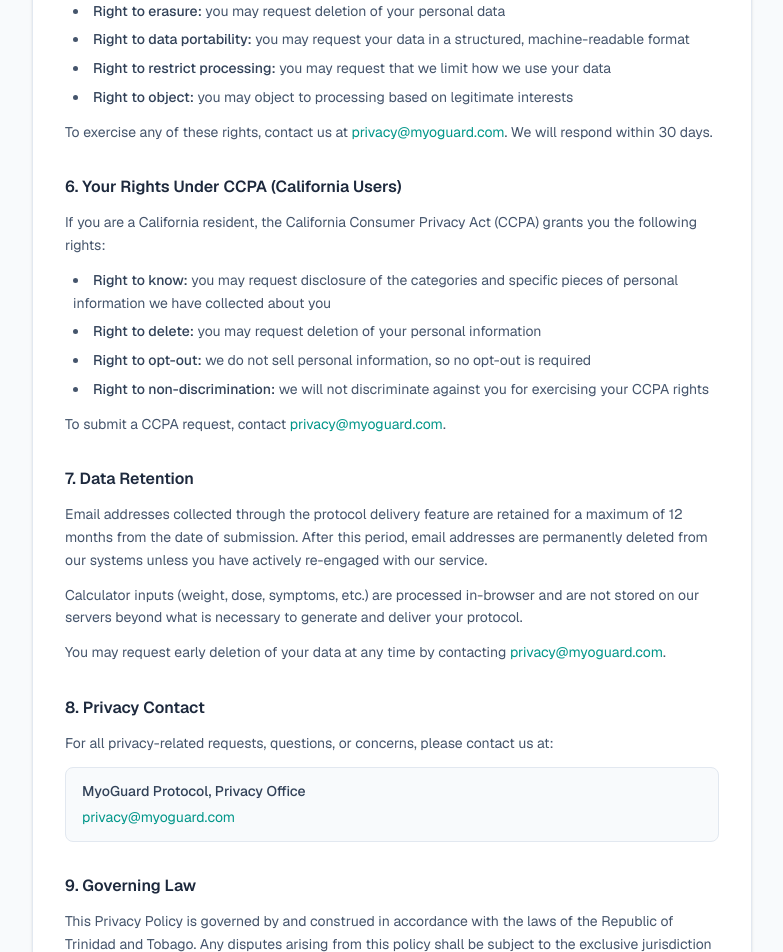
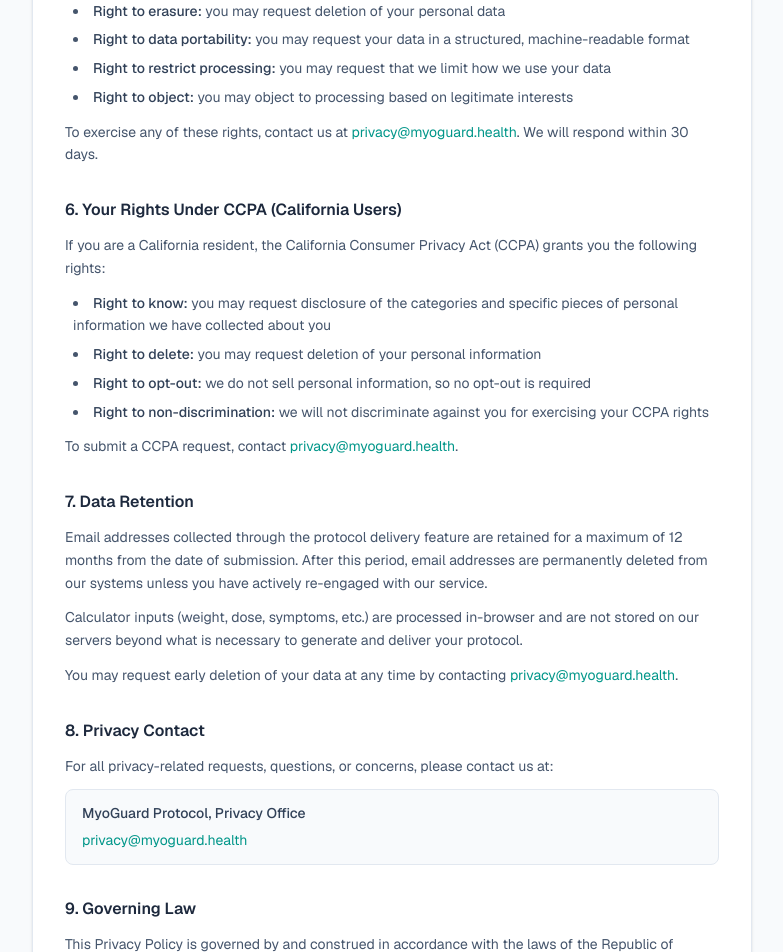
Before and after one commit to MyoGuardProtocol/myoguard-web, a Next.js app: page /privacy in a window 1280 px wide. Shown: the part 1500-2452 px from the top of the page, without its empty margins (248-1031 px from the left). Built offline with nearby package versions, Linux system fonts and the light colour scheme.

Commit message:
feat: update domain to myoguard.health across all pages

```diff
--- a/app/page.tsx
+++ b/app/page.tsx
@@ -257,7 +257,7 @@ export default function Home() {
             <p className="mt-6 text-xs text-slate-400 text-center leading-relaxed">
               This tool generates educational nutritional reference data only. It does not constitute
               a physician-patient relationship or individualised medical advice. Review all recommendations
-              with your prescribing physician. © 2026 MyoGuard Protocol · <a href="/privacy" className="underline hover:text-slate-600 transition-colors">Privacy Policy</a>
+              with your prescribing physician. © 2026 MyoGuard Protocol · myoguard.health · <a href="/privacy" className="underline hover:text-slate-600 transition-colors">Privacy Policy</a>
             </p>
           </>
         ) : (
@@ -401,7 +401,7 @@ export default function Home() {
             <p className="mt-6 text-xs text-slate-400 text-center leading-relaxed">
               This protocol output is an educational nutritional reference tool only. It does not constitute
               a physician-patient relationship or individualised medical advice. Review all recommendations
-              with your prescribing physician before commencing supplementation. © 2026 MyoGuard Protocol · Dr. B, MBBS · <a href="/privacy" className="underline hover:text-slate-600 transition-colors">Privacy Policy</a>
+              with your prescribing physician before commencing supplementation. © 2026 MyoGuard Protocol · myoguard.health · Dr. B, MBBS · <a href="/privacy" className="underline hover:text-slate-600 transition-colors">Privacy Policy</a>
             </p>
           </>
         )}
--- a/app/privacy/page.tsx
+++ b/app/privacy/page.tsx
@@ -97,7 +97,7 @@ export default function PrivacyPolicy() {
               <li><span className="font-medium text-slate-700">Right to object:</span> you may object to processing based on legitimate interests</li>
             </ul>
             <p className="mt-3">
-              To exercise any of these rights, contact us at <a href="mailto:privacy@myoguard.com" className="text-teal-600 hover:underline">privacy@myoguard.com</a>. We will respond within 30 days.
+              To exercise any of these rights, contact us at <a href="mailto:privacy@myoguard.health" className="text-teal-600 hover:underline">privacy@myoguard.health</a>. We will respond within 30 days.
             </p>
           </section>
 
@@ -112,7 +112,7 @@ export default function PrivacyPolicy() {
               <li><span className="font-medium text-slate-700">Right to non-discrimination:</span> we will not discriminate against you for exercising your CCPA rights</li>
             </ul>
             <p className="mt-3">
-              To submit a CCPA request, contact <a href="mailto:privacy@myoguard.com" className="text-teal-600 hover:underline">privacy@myoguard.com</a>.
+              To submit a CCPA request, contact <a href="mailto:privacy@myoguard.health" className="text-teal-600 hover:underline">privacy@myoguard.health</a>.
             </p>
           </section>
 
@@ -126,7 +126,7 @@ export default function PrivacyPolicy() {
               Calculator inputs (weight, dose, symptoms, etc.) are processed in-browser and are not stored on our servers beyond what is necessary to generate and deliver your protocol.
             </p>
             <p className="mt-3">
-              You may request early deletion of your data at any time by contacting <a href="mailto:privacy@myoguard.com" className="text-teal-600 hover:underline">privacy@myoguard.com</a>.
+              You may request early deletion of your data at any time by contacting <a href="mailto:privacy@myoguard.health" className="text-teal-600 hover:underline">privacy@myoguard.health</a>.
             </p>
           </section>
 
@@ -139,7 +139,7 @@ export default function PrivacyPolicy() {
             <div className="mt-3 bg-slate-50 rounded-lg border border-slate-200 px-4 py-3">
               <p className="font-medium text-slate-700">MyoGuard Protocol, Privacy Office</p>
               <p className="mt-1">
-                <a href="mailto:privacy@myoguard.com" className="text-teal-600 hover:underline">privacy@myoguard.com</a>
+                <a href="mailto:privacy@myoguard.health" className="text-teal-600 hover:underline">privacy@myoguard.health</a>
               </p>
             </div>
           </section>
```
